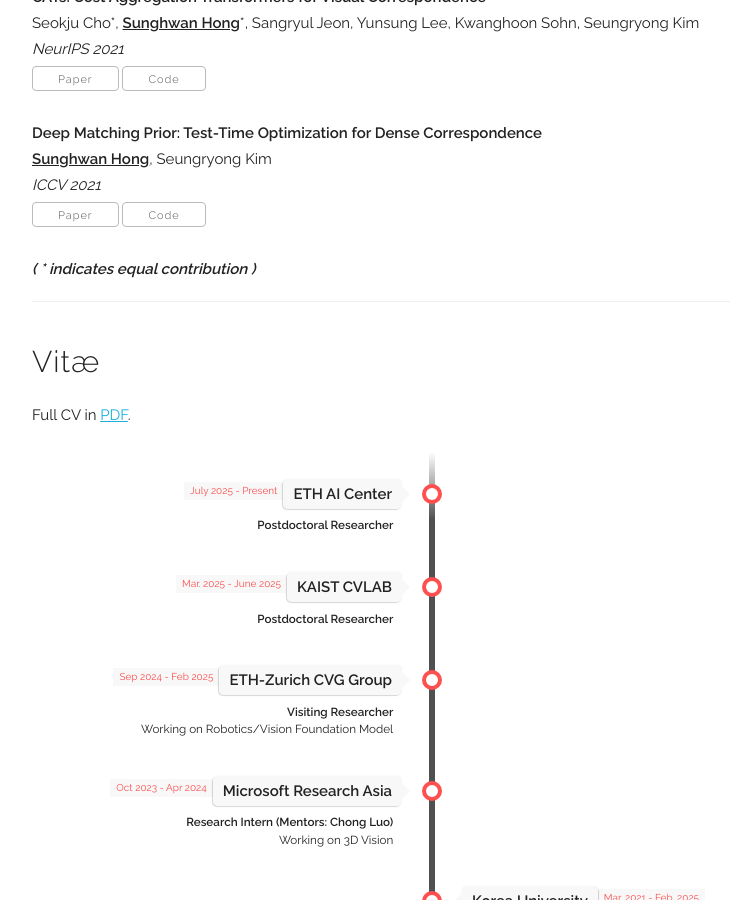
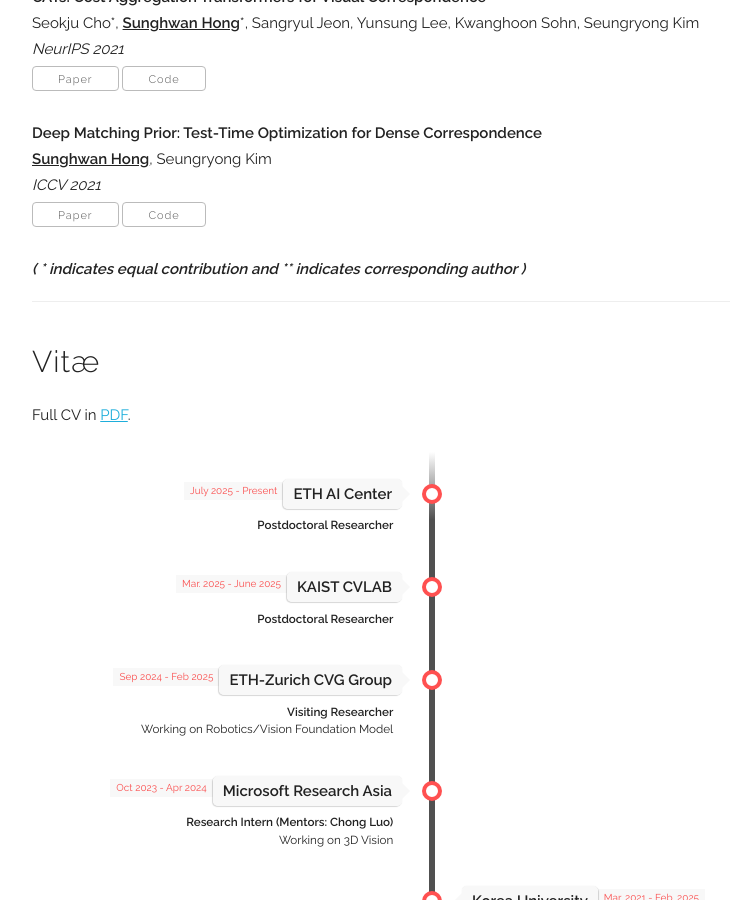
Before and after one commit to jang-1996/jang-1996.github.io, a Jekyll site: the page built from index.html, in a window 1280 px wide and 900 px high, scrolled down 4836 px. Shown: the whole window, without its empty margins (208-938 px from the left). Built offline with Jekyll 4.4.1, drawn with Linux system fonts in a browser that asks for light colours; some web fonts are replaced.

Commit message:
Update contribution note in index.html

```diff
--- a/index.html
+++ b/index.html
@@ -177,7 +177,7 @@
           </div>
         </div>
       {% endfor %}
-      <h6><b><i>( * indicates equal contribution )</i></b></h6>
+      <h6><b><i>( * indicates equal contribution and ** indicates corresponding author )</i></b></h6>
     </div>
 
     <!-- <div class="tab-pane" id="papers-all">
```
